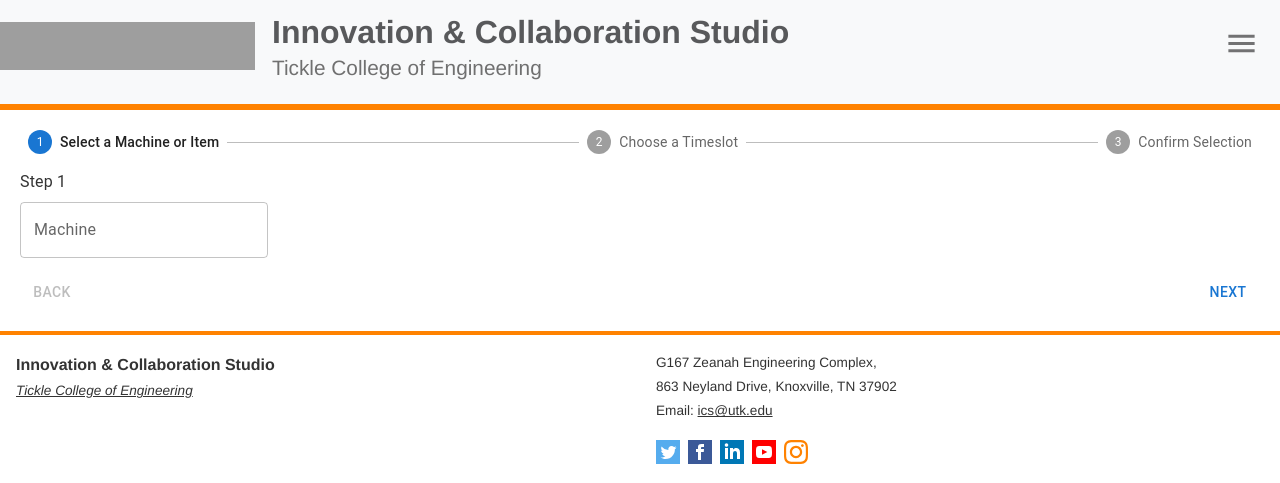
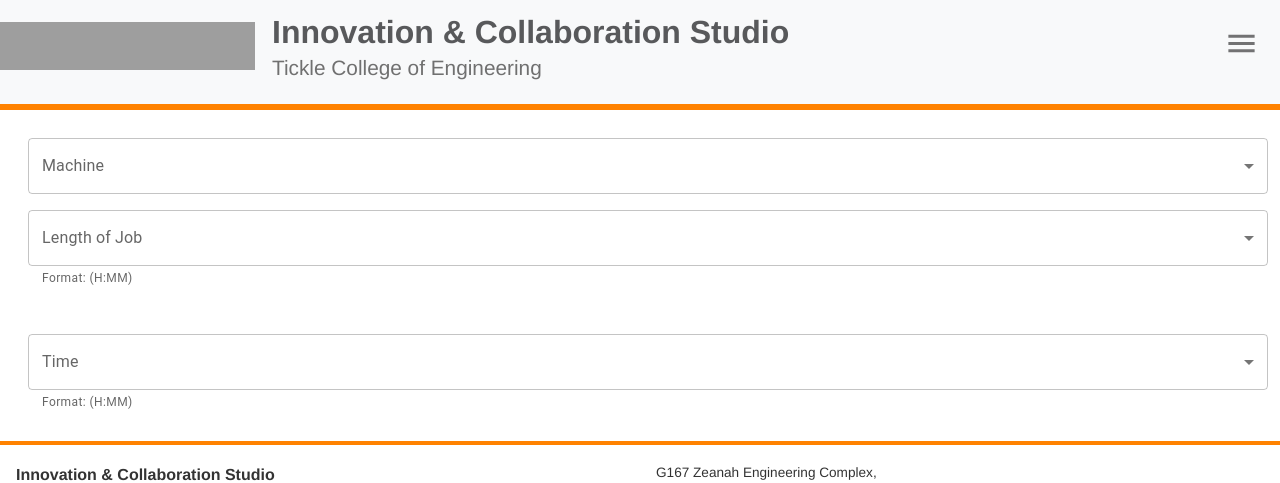
Before and after one commit to mpuryear99/ics-queue, a React (Create React App) app: page /schedule in a window 1280 px wide. Shown: the top 483 px of the page. Built offline with nearby package versions, Linux system fonts and the light colour scheme; grey boxes are pictures that could not be loaded.

Commit message:
Scheduler form (take 2)

```diff
--- a/src/components/pages/SchedulerPage.jsx
+++ b/src/components/pages/SchedulerPage.jsx
@@ -1,11 +1,12 @@
 import React from "react";
-import AppointmentSelector from "../scheduleForm/AppointmentSelector";
+//import AppointmentSelector from "../scheduleForm/AppointmentSelector";
+import ApptForm from "../scheduleForm/ApptForm";
 
 
 const SchedulerPage = () => {
   return(
     <div>
-      <AppointmentSelector />
+      <ApptForm />
     </div>
   )
 };
--- /dev/null
+++ b/src/components/scheduleForm/ApptForm.jsx
@@ -0,0 +1,224 @@
+import React from "react";
+import DBService from "../../data/DBService";
+
+// MUI
+import FormControl from "@mui/material/FormControl";
+import InputLabel from "@mui/material/InputLabel";
+import Select from "@mui/material/Select";
+import MenuItem from "@mui/material/MenuItem";
+import TextField from "@mui/material/TextField";
+import FormHelperText from "@mui/material/FormHelperText";
+// MUI Lab
+import LocalizationProvider from '@mui/lab/LocalizationProvider';
+import AdapterMoment from '@mui/lab/AdapterMoment';
+import DatePicker from '@mui/lab/DatePicker';
+// import TimePicker from '@mui/lab/TimePicker';
+// Moment
+import moment from "moment";
+
+
+function generateTimes(start, end, step) {
+  let times = [start];
+  while(true) {
+    let t = times[times.length - 1].clone();
+    t.add(step);
+    if (t > end)
+      break;
+    times.push(t);
+  }
+  return times;
+}
+
+
+const ApptForm = () => {
+  const [formData, setFormData] = React.useState({
+    machine: '',
+    duration: '',
+    date: '',
+    time: '',
+  });
+
+  const [validStatus, setValidStatus] = React.useState({
+    dateValid: true,
+    timeValid: true,
+    allValid: true,
+  });
+
+  console.log("why")
+
+  let machineOptionMenuItems = React.useMemo(() => {
+    let dbml = DBService.getMachines();
+    let items = dbml.map(m => <MenuItem key={m._id} value={m}>{m.name}</MenuItem>);
+    return items;
+  }, []);
+
+  let timeOptionMenuItems = React.useMemo(() => {
+    let minTime = moment("0800", "hmm");
+    let maxTime = moment("1700", "hmm");
+    // NOTE: Parameters minTime, maxTime cannot be at the root of this component.
+    //  If you do this, the params change each render causing this memo to run creating all new Moment objects.
+    //  This is a problem because the Moment objects created here are used as MenuItems in a <Select>.
+    //  On rerender, the selected Moment value becomes stale and as it no longer is in the list of MenuItems.
+    //    (selecting a value will fire a render, and the onChange method will use the stale value - same problem)
+    //  Moral of the story, don't regenerate this list while you have a Moment object as a value.
+    //  If list is regenerated, the value associated with the <Select> (formData.value) needs a new valid value or "".
+
+    let times = generateTimes(minTime, maxTime, { minutes: 30 });
+    let items = times.map(t => <MenuItem key={t.format().toString()} value={t}>{t.format("h:mm A").toString()}</MenuItem>)
+    return items;
+  }, []);
+
+
+  const handleDateError = (err) => {
+    let valid = (err === null);
+    console.log("DATE-VALID:", valid)
+    let status = {
+      ...validStatus,
+      dateValid: valid
+    };
+    setValidStatus(status);
+  }
+
+  const handleDateTimeError = (field, err) => {
+    let isValid = (err === null);
+    let newVS = {...validStatus, allValid: true};
+    switch (field) {
+      case "date":
+        newVS.dateValid = isValid;
+        break;
+      case "time":
+        newVS.timeValid = isValid;
+        break;
+      default:
+        return;
+    }
+    newVS.allValid = Object.values(newVS).every(x => x === true);
+    setValidStatus(newVS);
+  }
+
+
+  const handleMachineChange = (event) => {
+    let fd = {
+      ...formData,
+      machine: event.target.value,
+      date: '',
+      time: '',
+    }
+    setFormData(fd);
+  }
+
+  const handleDurationChange = (event) => {
+    let fd = {
+      ...formData,
+      duration: event.target.value,
+      time: '',
+    }
+    setFormData(fd);
+  }
+
+  const handleDateChange = (newValue) => {
+    console.log("hdc:", newValue)
+    let fd = {
+      ...formData,
+      date: newValue,
+      time: '',
+    }
+    setFormData(fd);
+  }
+
+  const handleTimeChange = (event) => {
+    let fd = {
+      ...formData,
+      time: event.target.value,
+    }
+    console.log(fd.time);
+    setFormData(fd);
+  }
+
+  return (
+    <>
+      <FormControl fullWidth sx={{m:1}}>
+        <InputLabel id="machine-select-label">Machine</InputLabel>
+        <Select
+          labelId="machine-select-label"
+          label="Machine"
+          value={formData.machine}
+          onChange={handleMachineChange}
+        >
+          {machineOptionMenuItems}
+        </Select>
+      </FormControl>
+
+      <FormControl fullWidth sx={{m:1}}>
+        <InputLabel id="duration-select-label">Length of Job</InputLabel>
+        <Select
+          labelId="duration-select-label"
+          label="Length of Job"
+          value={formData.duration}
+          onChange={handleDurationChange}
+        >
+          <MenuItem key={30} value={30}>0:30</MenuItem>
+          <MenuItem key={60} value={60}>1:00</MenuItem>
+          <MenuItem key={90} value={90}>1:30</MenuItem>
+          <MenuItem key={120} value={120}>2:00</MenuItem>
+          <MenuItem key={150} value={150}>2:30</MenuItem>
+          <MenuItem key={180} value={180}>3:00</MenuItem>
+        </Select>
+        <FormHelperText>Format: (H:MM)</FormHelperText>
+      </FormControl>
+
+      <FormControl fullWidth sx={{m:1}}>
+        <LocalizationProvider dateAdapter={AdapterMoment}>
+          <DatePicker
+            label="Date"
+            inputFormat="MM/DD/yyyy"
+            mask="__/__/____"
+            minDate={moment().startOf("day")}
+            value={formData.date}
+            onChange={handleDateChange}
+            onError={handleDateError}
+            renderInput={(params) => <TextField {...params} />}
+          />
+        </LocalizationProvider>
+      </FormControl>
+
+      <FormControl fullWidth sx={{m:1}}>
+        <InputLabel id="time-start-select-label">Time</InputLabel>
+        <Select
+          labelId="time-start-select-label"
+          label="Time"
+          value={formData.time}
+          onChange={handleTimeChange}
+        >
+          {timeOptionMenuItems}
+        </Select>
+        <FormHelperText>Format: (H:MM)</FormHelperText>
+      </FormControl>
+
+      {/* <FormControl fullWidth sx={{m:1}}>
+        <LocalizationProvider dateAdapter={AdapterMoment}>
+          <TimePicker
+            label="Time"
+            ampm={true}
+            openTo="hours"
+            views={['hours', 'minutes']}
+            inputFormat="HH:mm"
+            value={formData.time}
+            onChange={handleTimeChange}
+            minTime={moment().set({hour:8,  minute:0, second:0, millisecond:0})}
+            maxTime={moment().set({hour:17, minute:0, second:0, millisecond:0})}
+            renderInput={(params) => <TextField {...params} />}
+            // shouldDisableTime={(timeValue, clockType) => {
+            //   if (clockType === 'hours' && !(timeValue >= 8 && timeValue <= 16))
+            //     return false;
+            //   if (clockType === 'minutes' && (timeValue % 30))
+            //     return false;
+            // }}
+          />
+        </LocalizationProvider>
+      </FormControl> */}
+    </>
+  );
+}
+
+export default ApptForm;
```
